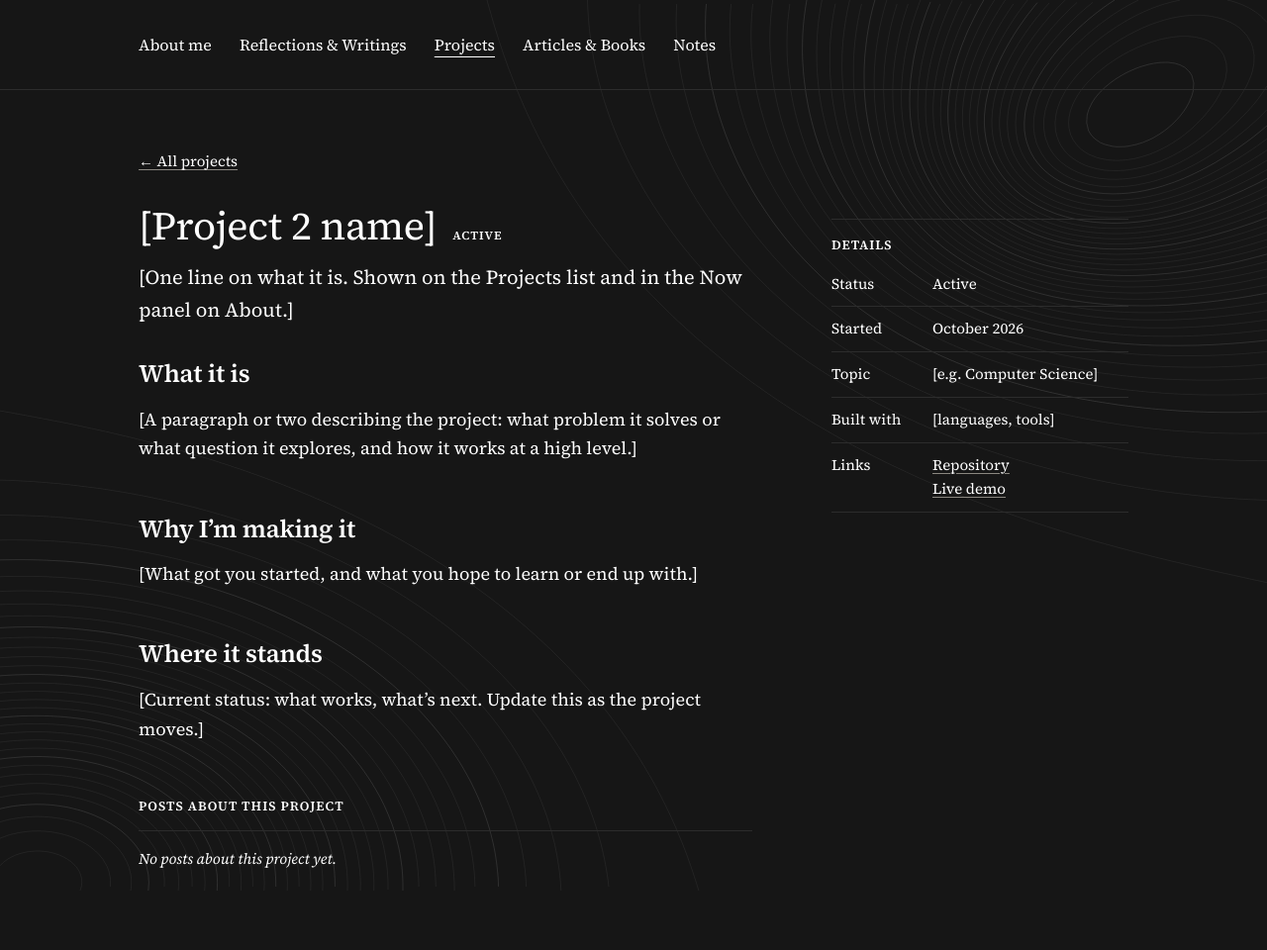
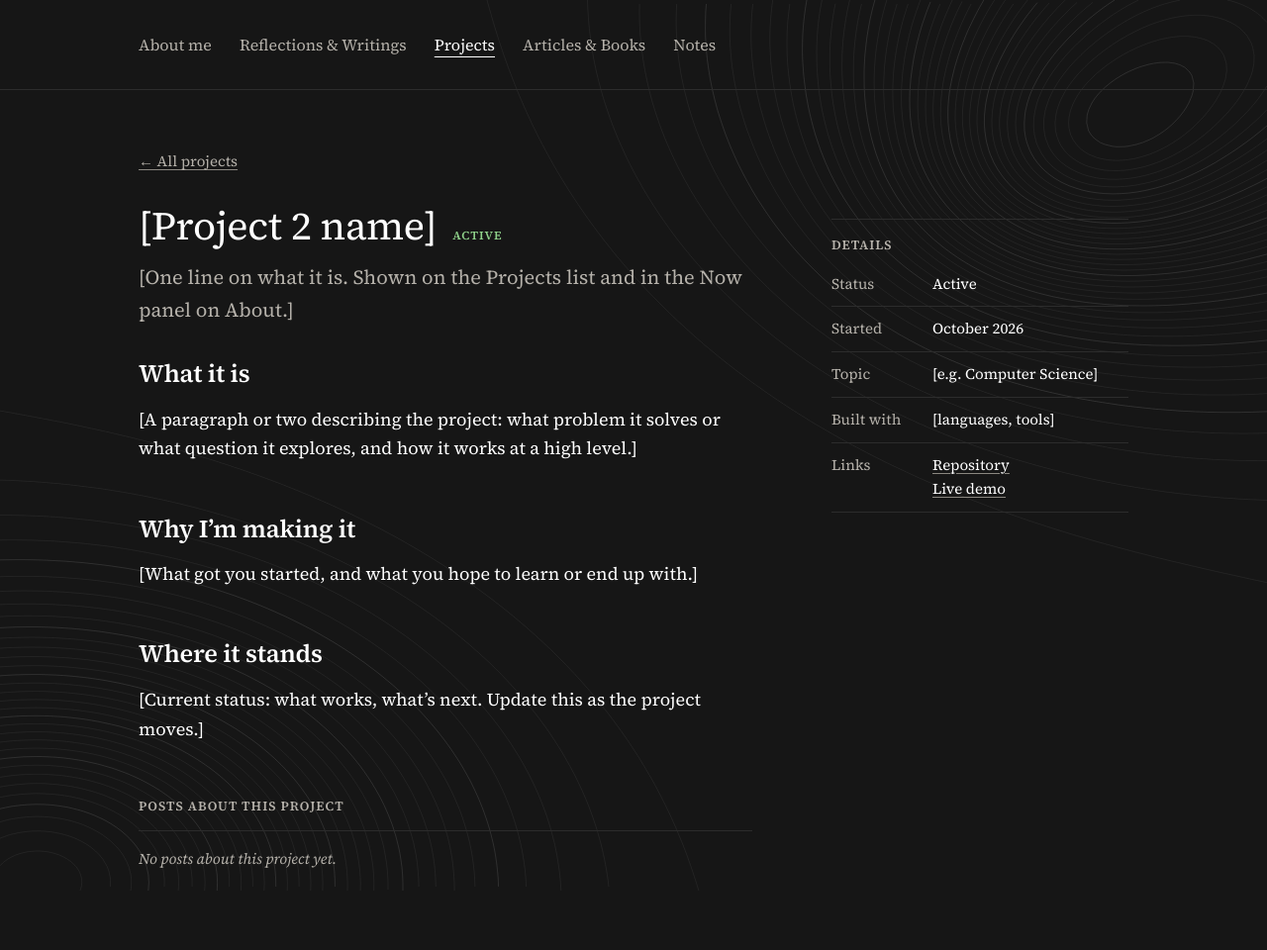
Before and after one commit to David-Berntsson/David-Berntsson.github.io, a Jekyll site: the page built from _projects/example-project-2.md, in a window 1280 px wide. Shown: the whole page at 99% size. Built offline with Jekyll 4.4.1, drawn with Linux system fonts in a browser that asks for light colours.

Commit message:
Light grey for secondary text, green/gold project status

```diff
--- a/assets/css/style.scss
+++ b/assets/css/style.scss
@@ -6,11 +6,17 @@
 $bg:      #161616;
 $border:  #2c2c2c;
 $surface: #1e1e1e;
-/* All text is white; hierarchy comes from size, weight and spacing. */
+/* Two text tones:
+   white      - headings, titles, links, the text you read
+   light grey - dates, labels, descriptions, inactive menu items */
 $text:    #ffffff;
-$muted:   #ffffff;
+$muted:   #b5b1aa;
 $heading: #ffffff;
 $link:    #ffffff;
+
+/* Project status colours */
+$status-active:   #8fd18a;  /* green */
+$status-finished: #e0b84f;  /* gold */
 $underline: #8a8780;  /* link underlines stay a soft grey so links are still visible */
 
 *, *::before, *::after { box-sizing: border-box; }
@@ -47,6 +53,7 @@ h1, h2, h3, h4 { color: $heading; line-height: 1.25; letter-spacing: -0.01em; }
 
 .meta { margin: 0 0 16px; font-size: 14px; color: $muted; }
 .meta a { color: $muted; }
+.entry .meta a, .note-body .meta a { color: $link; }  /* "Read more" links stay white */
 .empty { font-size: 15px; font-style: italic; color: $muted; }
 
 /* ---------- Contour background: the same corners on every page ---------- */
@@ -175,7 +182,7 @@ th { color: $heading; }
 /* ---------- Shared pieces for the section pages ---------- */
 .intro { margin: -4px 0 32px; color: $muted; }
 .github-link { margin: -20px 0 32px; font-size: 16px; }
-.github-link a { color: $muted; }
+.github-link a { color: $link; }
 
 .section-label { margin: 40px 0 16px; }
 .section-label.rule { margin: 56px 0 0; padding-bottom: 16px; border-bottom: 1px solid $border; }
@@ -207,7 +214,7 @@ th { color: $heading; }
 .site-map a { font-size: 17px; text-decoration: none; }
 .site-map a:hover { text-decoration: underline; }
 .site-map .meta { margin: 0; font-size: 15px; }
-.contact { margin: 0; font-size: 16px; color: $muted; }
+.contact { margin: 0; font-size: 16px; color: $text; }
 
 /* Right-hand panel: Now (About) and Details (project pages) */
 .side-panel {
@@ -268,7 +275,8 @@ th { color: $heading; }
   text-transform: uppercase;
   color: $muted;
 }
-.status-active { color: $text; }
+.status-active { color: $status-active; }
+.status-finished { color: $status-finished; }
 .back { display: inline-block; margin-bottom: 28px; font-size: 15px; color: $muted; }
 .lede { margin: 0 0 32px; font-size: 20px; color: $muted; }
 .lede + .post-body h2:first-child { margin-top: 0; }
```
